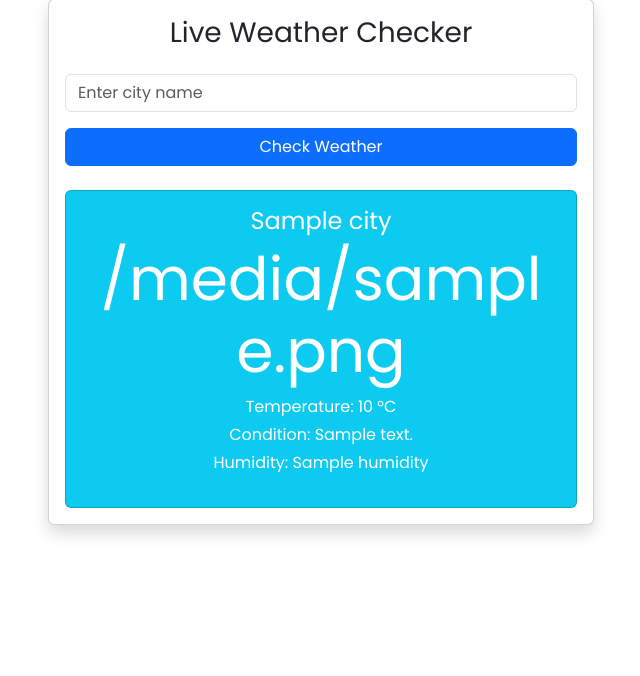
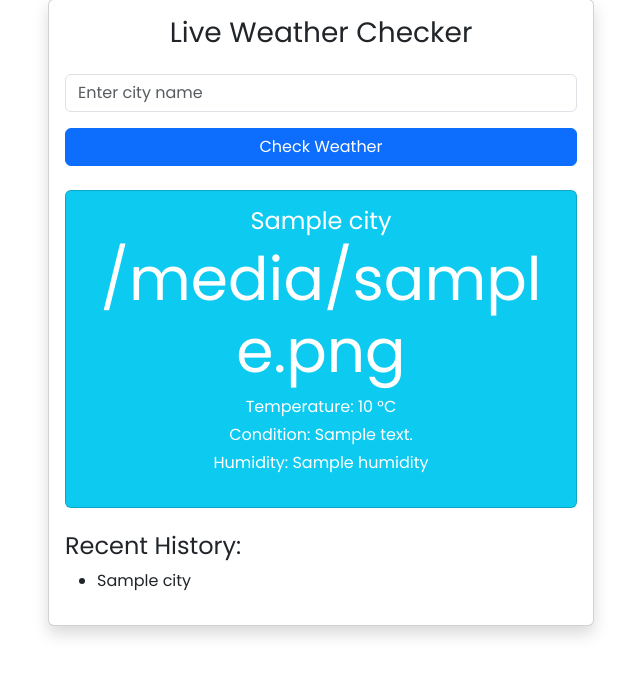
Before and after one commit to Sweata-Biswas/genai-journey, a Flask app: template weather-web-app/templates/index.html in a window 1280 px wide. Shown: the part 49-725 px from the top of the page, without its empty margins (319-959 px from the left). Run offline with Flask 3, Linux system fonts and the light colour scheme; the template is opened without the code that fills it: most values are stand-ins (such as "Sample title", 1, 10 or a date in 2020).

Commit message:
Added search history list

```diff
--- a/weather-web-app/app.py
+++ b/weather-web-app/app.py
@@ -2,6 +2,7 @@ from flask import Flask , request, render_template
 import requests
 #create flask server
 app = Flask(__name__)
+search_history=[]
 def get_background(description):
 
     description = description.lower()
@@ -33,7 +34,8 @@ def get_weather_symbol(description):
 
     elif "storm" in description_lower or "thunder" in description_lower:
         weather_icon = "⛈️"
-
+    elif "snow" in description_lower:
+        weather_icon = "❄️"
     else:
         weather_icon = "🌍"
     return weather_icon
@@ -45,9 +47,13 @@ def get_weather_symbol(description):
 def index():
     weather = None
     error = None
+    global search_history
     if request.method == "POST":
         city = request.form["city"]
         url = f"https://wttr.in/{city}?format=j1"
+        search_history.append(city)
+        if len(search_history)>5:
+            search_history.pop(0)
         try:
             response = requests.get(url)
             if response.status_code != 200:
@@ -76,7 +82,7 @@ def index():
                 'city': city,
                 'description': "Weather data not available"
             }
-    return render_template('index.html', weather=weather,error= error)
+    return render_template('index.html', weather=weather,error= error,history=search_history)
 
 
 #This starts the server.
--- a/weather-web-app/templates/index.html
+++ b/weather-web-app/templates/index.html
@@ -79,6 +79,16 @@ Info: {{ error.description }}
 </div>
 
 {% endif %}
+{%  if history %}
+<div class="mt-4">
+    <h4 class="text-bold">Recent History:</h4>
+    <ul>
+        {%for city in history%}
+        <li>{{city}}</li>
+        {%endfor%}
+    </ul>
+</div>
+{%endif%}
 </div>
 </div>
 </div>
```
